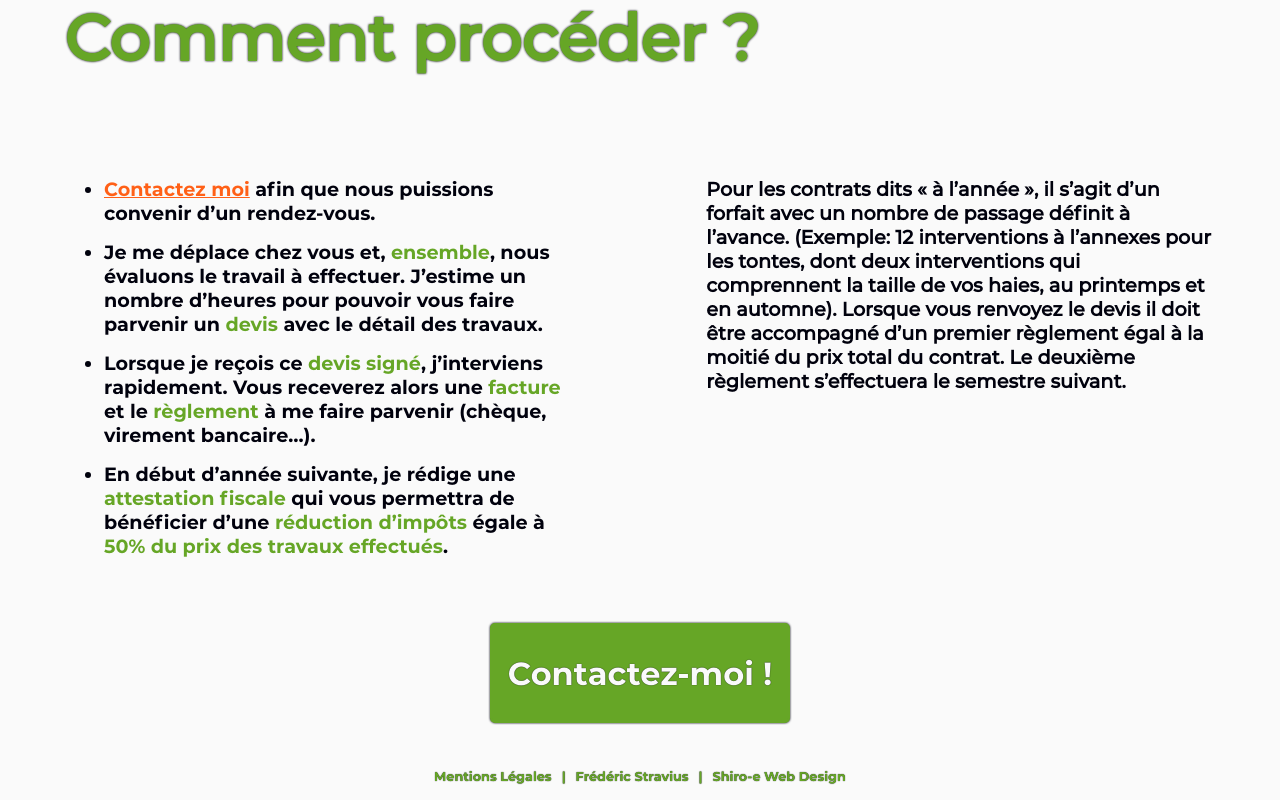
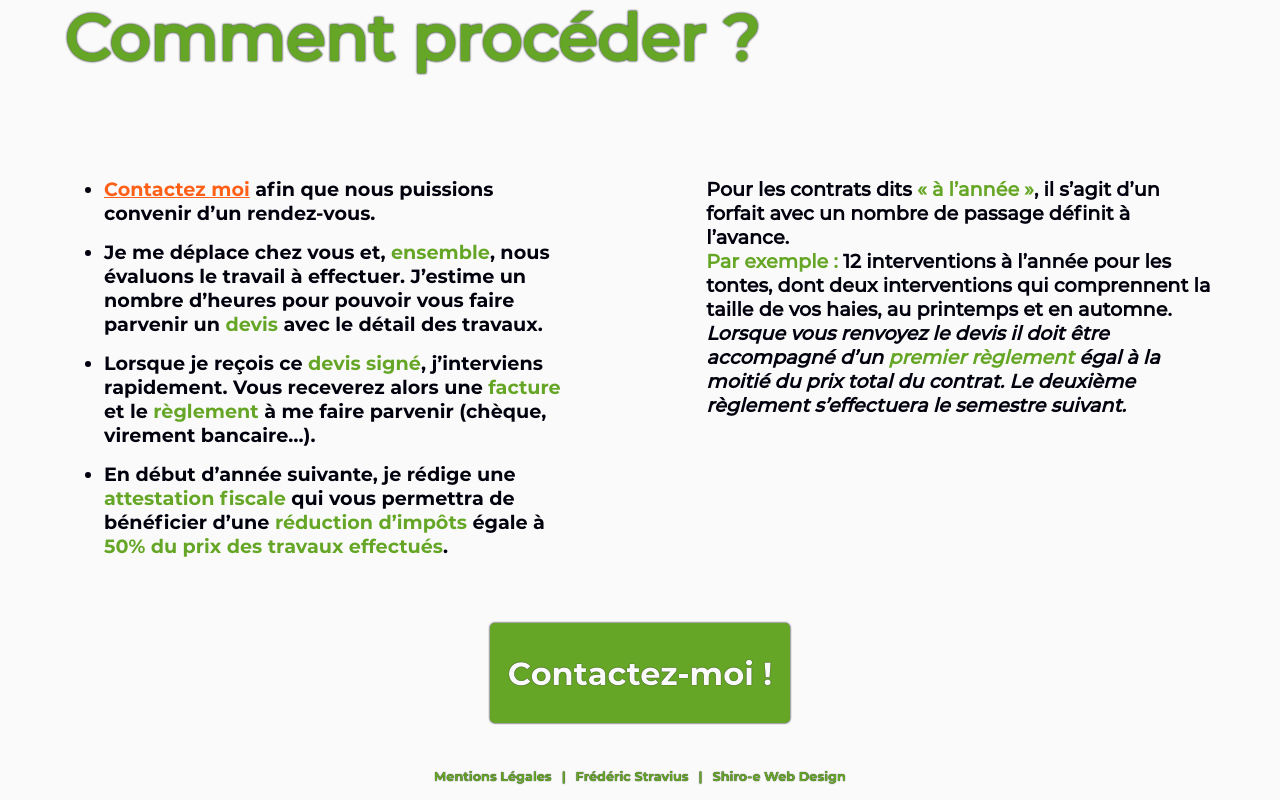
Before and after one commit to elliotlmr/taille-et-tonte, a Next.js app: page / in a window 1280 px wide. Shown: the part 1651-2451 px from the top of the page. Built offline with nearby package versions, Linux system fonts and the light colour scheme.

Commit message:
modifications homepage text 3

```diff
--- a/components/globals/Header.js
+++ b/components/globals/Header.js
@@ -150,7 +150,7 @@ const WrapContainer = styled.div`
   &.menu-displayed {
     border-color: var(--color-warm);
   }
-  @media (min-width: 1024px) {
+  @media (min-width: 1025px) {
     display: none;
   }
 `;
--- a/pages/index.js
+++ b/pages/index.js
@@ -150,9 +150,20 @@ const Subtitle = styled.h2`
   &.homepage-subtitle-2 {
     align-self: flex-start;
     margin: 50px 5%;
+    @media (max-width: 800px) {
+      font-size: 3.8rem;
+    }
+    @media (max-width: 650px) {
+      font-size: 2.8rem;
+    }
+    @media (max-width: 450px) {
+      font-size: 1.8rem;
+      margin-bottom: 0;
+    }
   }
   @media (max-width: 650px) {
     font-size: 3rem;
+    margin: 50px 5%;
   }
   @media (max-width: 450px) {
     font-size: 2rem;
@@ -364,13 +375,18 @@ export default function Home() {
             </Puce>
           </Liste>
           <Text className="homepage-text-3">
-            Pour les contrats dits « à l’année », il s’agit d’un forfait avec un
-            nombre de passage définit à l’avance. (Exemple: 12 interventions à
-            l’annexes pour les tontes, dont deux interventions qui comprennent
-            la taille de vos haies, au printemps et en automne). Lorsque vous
-            renvoyez le devis il doit être accompagné d’un premier règlement
-            égal à la moitié du prix total du contrat. Le deuxième règlement
-            s’effectuera le semestre suivant.
+            Pour les contrats dits <span>« à l’année »</span>, il s’agit d’un
+            forfait avec un nombre de passage définit à l’avance.
+            <br />
+            <span>Par exemple :</span> 12 interventions à l’année pour les
+            tontes, dont deux interventions qui comprennent la taille de vos
+            haies, au printemps et en automne.
+            <br />
+            <em>
+              Lorsque vous renvoyez le devis il doit être accompagné d’un{" "}
+              <span>premier règlement</span> égal à la moitié du prix total du
+              contrat. Le deuxième règlement s’effectuera le semestre suivant.
+            </em>
           </Text>
         </Subcontainer>
         <Link href="/contact">
```
